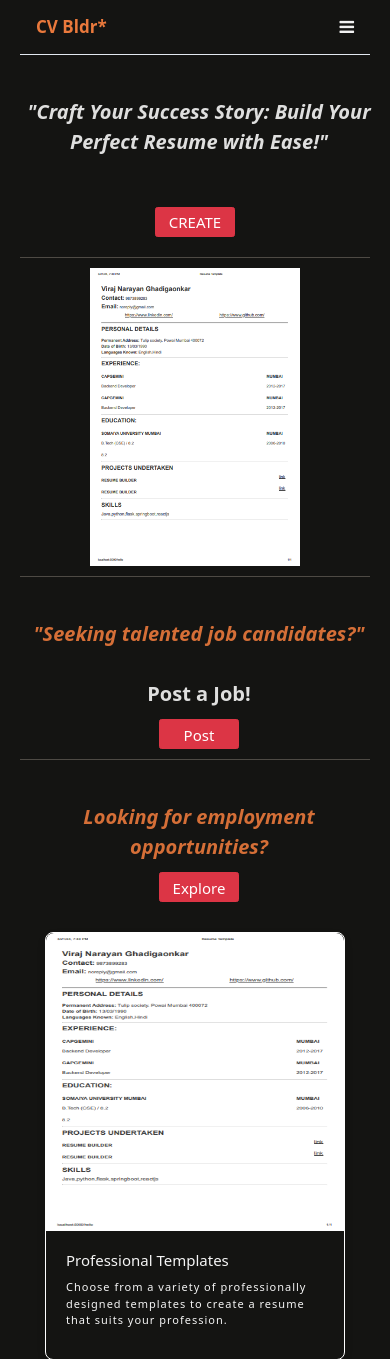
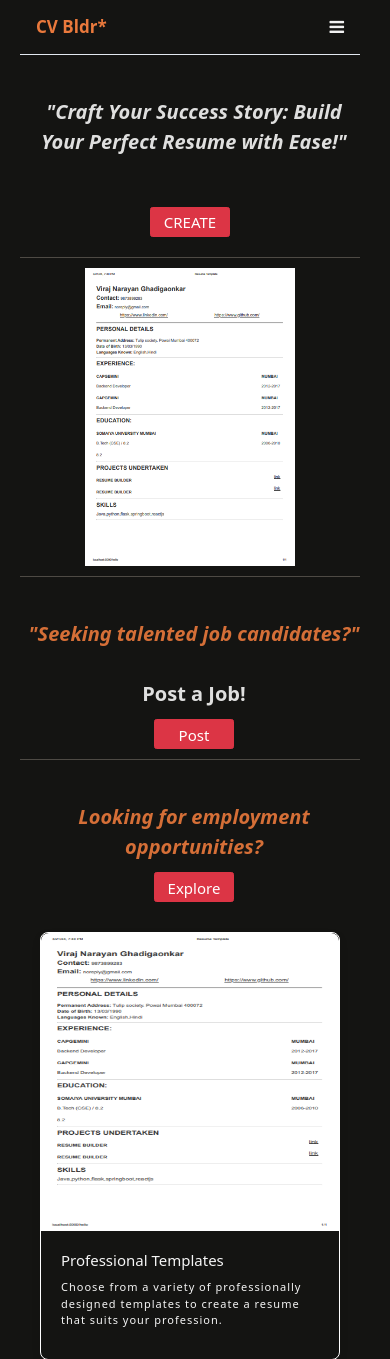
Before and after one commit to Virajjjjj079/Cvbldr, a Flask app: page / in a window 390 px wide. Shown: the top 1359 px of the page. Run offline with Flask 3, Linux system fonts and the light colour scheme; some libraries are stand-ins or nearby versions.

```diff
--- a/templates/home.html
+++ b/templates/home.html
@@ -14,7 +14,7 @@
 	body{
 		background-color: #141412;
 		margin-left: 20px;
-		margin-right: 20px;
+		margin-right: 30px;
 	}
 	.head{
 		font-size: 60px;
```
